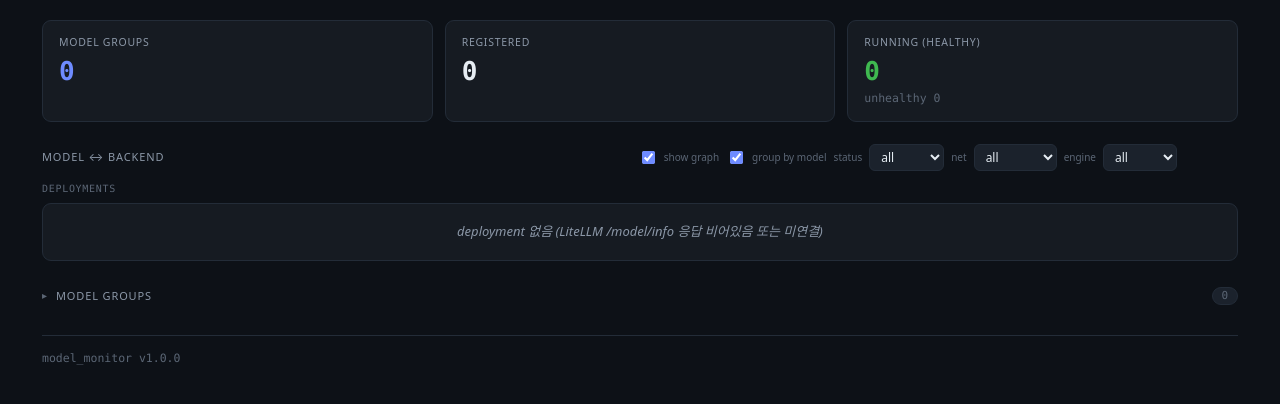
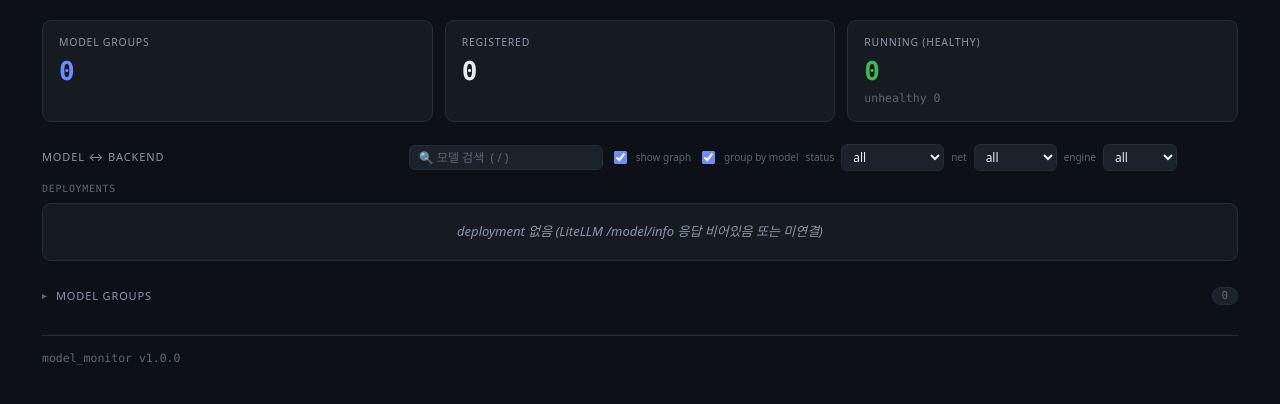
Before and after one commit to yubie1234/model-monitor, a FastAPI app: page / in a window 1280 px wide. Shown: the part 65-469 px from the top of the page. Run offline with FastAPI, Linux system fonts and the light colour scheme; data that the repository does not hold is empty.

Commit message:
feat(web): 대시보드 model_name 검색 + '이상만(≠UP)' 상태 필터 추가
모델이 많아질수록 원하는 모델을 찾기 어려워, Model↔Backend 섹션 필터 줄에
검색·트리아지 수단을 추가한다. 재수집 없이 마지막 스냅샷을 즉시 다시 렌더.

- model_name 검색(#f-search): 대소문자 무시 부분일치. status/net/eng 와 동급으로
  filterDep 에 물려 표와 라우팅 그래프에 함께 적용(graphDeps=merged). admin·per-user
  뷰 공통(model_name 은 user 뷰에서도 리댁션 안 됨), 정지 페이지에서도 동작.
  단축키 '/' 로 포커스, Esc 로 검색어 우선 클리어(그 다음 Esc 는 기존 그래프 pin 해제).
  무결과 시 '"검색어" 검색 결과 없음', f-count 에 n/전체 표시.
- status 필터에 '이상만(≠UP)' 옵션: UP 이 아닌 것(DOWN·?)을 한 번에 — 장애 트리아지용.

Co-Authored-By: Claude Opus 4.8 (1M context) <noreply@anthropic.com>

```diff
--- a/app/web/templates/dashboard.html
+++ b/app/web/templates/dashboard.html
@@ -70,12 +70,18 @@
   .grp-count{margin-left:auto;font-family:var(--mono);font-size:11px;color:var(--faint);
     background:var(--surface2);border:1px solid var(--border);border-radius:20px;padding:0 8px}
   @media (prefers-reduced-motion:no-preference){.chev{transition:transform .15s ease}}
-  .filters{display:flex;align-items:center;gap:7px;margin-left:auto;
+  .filters{display:flex;align-items:center;gap:7px;margin-left:auto;flex-wrap:wrap;
     text-transform:none;letter-spacing:0}
   .filters label{font-size:10px;color:var(--faint)}
   .filters select{font-family:var(--sans);font-size:12px;color:var(--text);
     background:var(--surface2);border:1px solid var(--border);border-radius:6px;
     padding:3px 7px;cursor:pointer}
+  /* model_name 검색창 — 표와 그래프에 함께 적용되는 필터(status/net/eng 와 동급) */
+  .filters input.search{font-family:var(--sans);font-size:12px;color:var(--text);
+    background:var(--surface2);border:1px solid var(--border);border-radius:6px;
+    padding:3px 9px;min-width:150px;max-width:230px}
+  .filters input.search:focus{outline:none;border-color:var(--accent)}
+  .filters input.search::placeholder{color:var(--faint)}
   .filters .fcount{font-family:var(--mono);font-size:11px;color:var(--faint);
     min-width:54px;text-align:right}
 
@@ -272,11 +278,16 @@
   <section id="topo-sec">
     <div class="sec-title">Model ↔ Backend
       <span class="filters">
+        <input type="search" id="f-search" class="search" autocomplete="off" spellcheck="false"
+               aria-label="model_name 검색"
+               placeholder="🔍 모델 검색  ( / )"
+               title="model_name 으로 필터 — 표·그래프에 함께 적용. 단축키 &quot;/&quot;, 지우기 Esc">
         <label class="toggle" id="f-graph-lbl"><input type="checkbox" id="f-graph" checked> show graph</label>
         <label class="toggle"><input type="checkbox" id="f-group" checked> group by model</label>
         <label for="f-status">status</label>
-        <select id="f-status">
+        <select id="f-status" title="상태로 필터. '이상만(≠UP)'은 정상 확인 안 된 것(DOWN·?)을 한 번에 — 장애 트리아지용">
           <option value="">all</option>
+          <option value="!UP">이상만 (≠UP)</option>
           <option value="UP">UP</option>
           <option value="DOWN">DOWN</option>
           <option value="?">?</option>
@@ -849,8 +860,13 @@ function render(snap){
   const dt = $("#deployments");
   // status/net/engine 필터는 표와 그래프에 똑같이 적용한다(그래프도 필터된 집합만 그림).
   const fS = $("#f-status").value, fN = $("#f-net").value, fE = $("#f-eng").value;
-  const filterDep = d => (!fS || (d.status||"?")===fS)
-    && (!fN || netOf(d)===fN) && (!fE || engOf(d)===fE);
+  // model_name 검색: 대소문자 무시 부분일치. 표·그래프에 status/net/eng 와 함께 적용된다.
+  const fQ = ($("#f-search").value||"").trim().toLowerCase();
+  // status 필터: '!UP'(이상만)은 UP 이 아닌 것(DOWN·?) 전부, 그 외엔 정확히 일치.
+  const stOk = d => !fS || (fS==="!UP" ? (d.status||"?")!=="UP" : (d.status||"?")===fS);
+  const filterDep = d => stOk(d)
+    && (!fN || netOf(d)===fN) && (!fE || engOf(d)===fE)
+    && (!fQ || String(d.model_name||"").toLowerCase().includes(fQ));
   let graphDeps = [];   // 그래프가 그릴 deployment(= 표와 동일한 필터 결과)
   if(ll && ll.deployments && ll.deployments.length){
     const all = ll.deployments;
@@ -866,7 +882,7 @@ function render(snap){
         pinLabel = graphPin.kind==="m" ? hit[0].model_name : svcLabelOf(hit[0]); }
     }
     updatePinBadge(pinActive, pinLabel);
-    $("#f-count").textContent = (fS||fN||fE)
+    $("#f-count").textContent = (fS||fN||fE||fQ)
       ? merged.length+" / "+all.length : all.length+"";
     let head = "<tr><th>STATUS</th><th>MODEL_NAME</th><th>TYPE</th>";
     if(showBk) head += '<th>REPLICAS (ready/desired)</th>';
@@ -886,7 +902,8 @@ function render(snap){
       && !(pinActive && graphPin.kind==="b");
     let body;
     if(!tableDeps.length){   // pinActive 면 hit.length>0 이라 여기 안 옴 — merged 가 빈 경우만
-      body = '<tr><td class="empty" colspan="'+ncol+'">필터 결과 없음</td></tr>';
+      const emptyMsg = fQ ? '“'+esc(fQ)+'” 검색 결과 없음' : '필터 결과 없음';
+      body = '<tr><td class="empty" colspan="'+ncol+'">'+emptyMsg+'</td></tr>';
     } else if(grouped){
       // model_name 으로 묶어 표시. 공유 백엔드(여러 모델이 한 Service)는 SHARED 로
       // 명시하고, 헤드라인 Pod 합계(summary)는 이미 Service 기준 dedup 됨.
@@ -1052,6 +1069,8 @@ function loop(){ if(window.__SNAPSHOT__) return;   // frozen: 폴링 안 함
   if($("#auto").checked){ timer=setInterval(tick, REFRESH_MS); } }
 $("#auto").addEventListener("change", ()=>{ loop(); if($("#auto").checked) tick(); });
 // 필터 변경: 재수집 없이 마지막 스냅샷으로 즉시 다시 렌더
+// 검색은 타이핑마다(input) 즉시 반영 — 재수집 없이 표·그래프를 함께 좁힌다.
+$("#f-search").addEventListener("input", ()=>{ if(lastSnap) render(lastSnap); });
 $("#f-status").addEventListener("change", ()=>{ if(lastSnap) render(lastSnap); });
 $("#f-net").addEventListener("change", ()=>{ if(lastSnap) render(lastSnap); });
 $("#f-eng").addEventListener("change", ()=>{ if(lastSnap) render(lastSnap); });
@@ -1064,10 +1083,20 @@ $("#f-graph").addEventListener("change", ()=>{
 $("#dep-label").addEventListener("click", (e)=>{
   if(e.target.closest("#pin-badge") && graphPin){
     graphPin=null; saveGraphPin(); if(lastSnap) render(lastSnap); } });
-// Esc: pin 해제 — 그래프 노드가 키보드 접근이 안 되므로 좁힘을 되돌릴 탈출구를 항상 제공.
+// "/" 로 검색창 포커스 — 모델이 많을 때 마우스 없이 바로 탐색(입력/선택 중이면 무시).
 document.addEventListener("keydown", (e)=>{
-  if(e.key==="Escape" && graphPin){
-    graphPin=null; saveGraphPin(); if(lastSnap) render(lastSnap); } });
+  if(e.key!=="/" || e.ctrlKey || e.metaKey || e.altKey) return;
+  const t=document.activeElement, tag=t&&t.tagName;
+  if(tag==="INPUT"||tag==="TEXTAREA"||tag==="SELECT"||(t&&t.isContentEditable)) return;
+  const sb=$("#f-search"); if(sb){ e.preventDefault(); sb.focus(); sb.select(); }
+});
+// Esc: 검색어가 있으면 먼저 그것을 지우고(표·그래프 복원), 없으면 pin 해제.
+// (그래프 노드가 키보드 접근이 안 되므로 좁힘을 되돌릴 탈출구를 항상 제공.)
+document.addEventListener("keydown", (e)=>{
+  if(e.key!=="Escape") return;
+  const sb=$("#f-search");
+  if(sb && sb.value){ sb.value=""; if(lastSnap) render(lastSnap); return; }
+  if(graphPin){ graphPin=null; saveGraphPin(); if(lastSnap) render(lastSnap); } });
 
 // 키 필수 모드: 키 입력 바 노출 + 조회/지우기/Enter, export 는 admin 키 헤더로.
 if(USER_VIEW){
```
